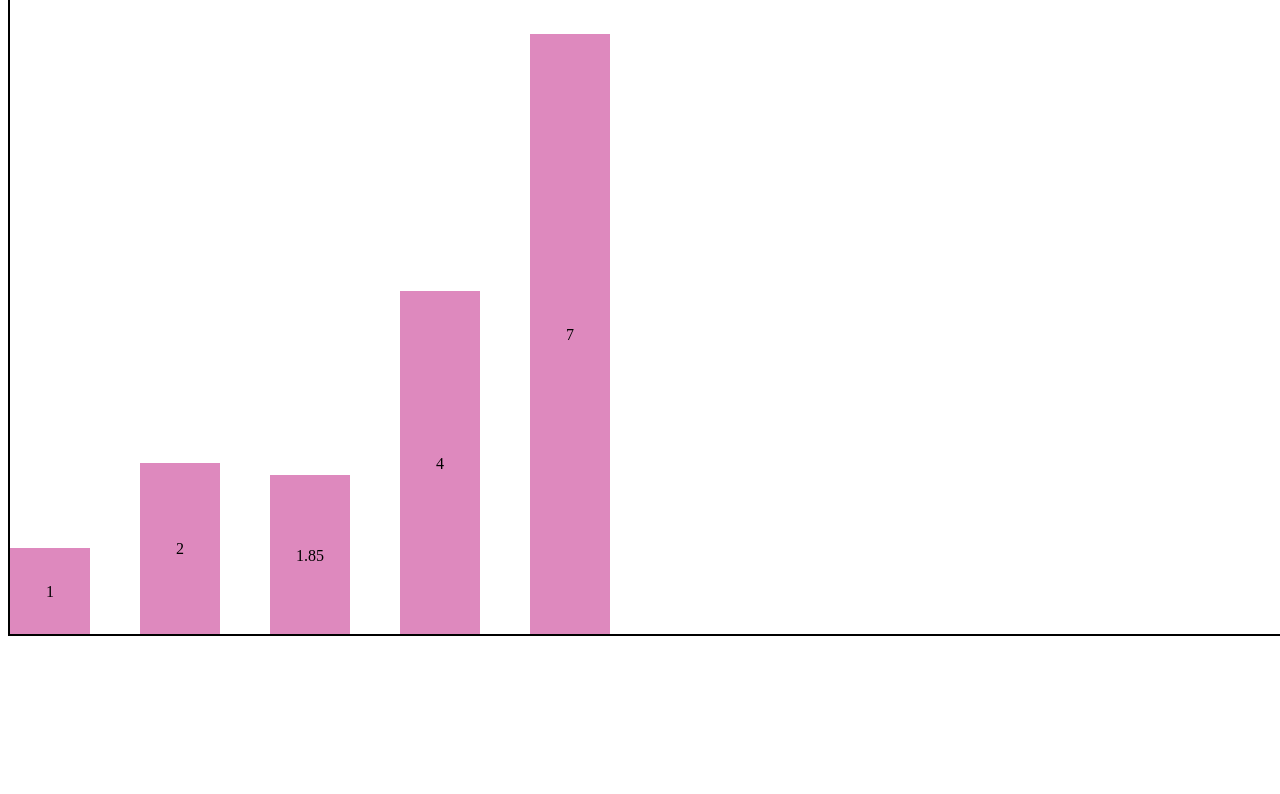
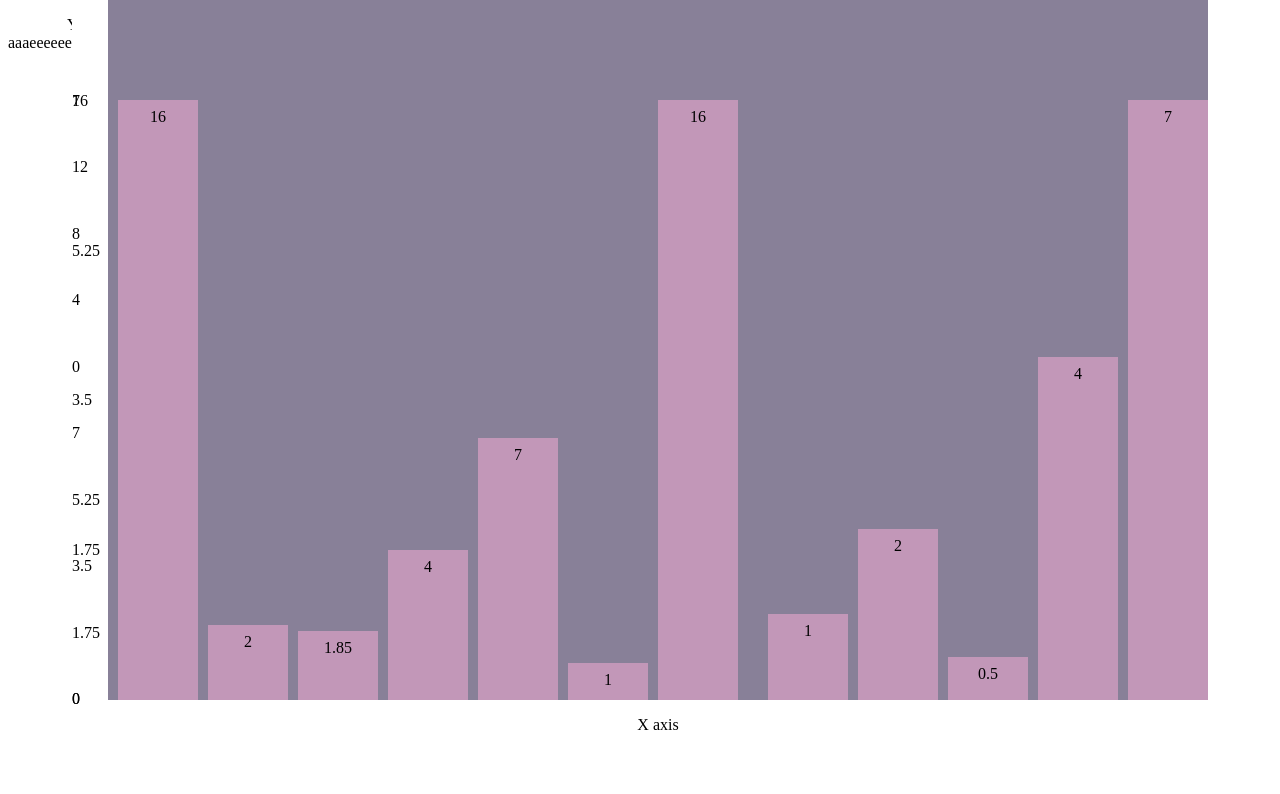
Before and after one commit to otrachea/bar-chart, a website: page index.html in a window 1280 px wide. Shown: the part 72-866 px from the top of the page. Before the commit the page ends 808 px from the top, so only its background shows below. Drawn offline with nearby package versions, Linux system fonts and the light colour scheme.

Commit message:
drawBarChart can successfully draw only 1 graph at a time

```diff
--- a/index.html
+++ b/index.html
@@ -1,5 +1,6 @@
 <!DOCTYPE html>
 <html lang="en">
+
 <head>
   <meta charset="UTF-8">
   <meta http-equiv="X-UA-Compatible" content="IE=edge">
@@ -9,7 +10,10 @@
   <script src="scripts.js" defer></script>
   <title>Document</title>
 </head>
+
 <body>
-  <div class="container"></div>
+  <div class="container" id="container1"></div>
+  <div class="container" id="container2"></div>
 </body>
+
 </html>
--- a/scripts.js
+++ b/scripts.js
@@ -1,36 +1,90 @@
 function getyMax(data, options) {
-  let max = ('yMax' in options) ? options.yMax : Math.max(...data);
+  let max;
+  ('yMax' in options && options.yMax !== null) ?
+    max = options.yMax :
+    max = Math.max(...data);
+
+  // let max = ('yMax' in options) ? (options.yMax) : Math.max(...data);
   return max;
 }
 
 function setBarColor(options) {
-  ('barColor' in options) ?
+  ('barColor' in options && options.barColor !== null) ?
     $('.bar').css('background-color', `#${options.barColor}`) :
     $('.bar').css('background-color', `#C297B8`);
 }
 
 function setBarLabelPosition(options) {
-  if ('barLabelPosition' in options) {
+  if ('barLabelPosition' in options && options.barLabelPosition !== null) {
     if (options.barLabelPosition === 'center') {
       $('.bar-label').css('top', `calc(50% - 0.5em)`);
     } else if (options.barLabelPosition === 'bottom') {
-      $('.bar-label').css('top', `calc(100% - 1em)`);
+      $('.bar-label').css('top', `calc(100% - 1.5em)`);
     } else { // options.barLabelPosition === 'top'
-      $('.bar-label').css('top', 0);
+      $('.bar-label').css('top', '0.5em');
     }
+  } else {
+
+    $('.bar-label').css('top', '0.5em');
   }
 }
 
 function setBarLabelColor(options) {
-  ('barLabelColor' in options) ?
+  ('barLabelColor' in options && options.barLabelColor !== null) ?
     $('.bar-label').css('color', `#${options.barLabelColor}`) :
     $('.bar-label').css('color', `#000000`);
 }
 
 function setBarSpacing(options) {
-  ('barSpacing' in options) ?
-    $('.bar').css('margin-right', `${options.barSpacing}px`) :
-    $('.bar').css('margin-right', `10px`);
+  if ('barSpacing' in options && options.barSpacing !== null) {
+    $('.bar').css('margin-left', `${options.barSpacing}px`);
+    $('.bar').last().css('margin-right', `${options.barSpacing}px`);
+  } else {
+    $('.bar').css('margin-left', `10px`);
+    $('.bar').last().css('margin-right', '10px');
+  }
+}
+
+function setAxesNames(options) {
+  if ('yAxisName' in options && options.yAxisName !== null) {
+    $(`<div class='y-axis-label'><p>${options.yAxisName}</p></div>`).insertBefore(".graph-container");
+  }
+  if ('xAxisName' in options && options.xAxisName !== null) {
+    $(`<div class='x-axis-label'><p>${options.xAxisName}</p></div>`).insertBefore(".graph-container");
+  }
+}
+
+function setTitleFontSize(options) {
+  if ('titleFontSize' in options && options.titleFontSize !== null) {
+    $('.title > h1').css('font-size', options.titleFontSize);
+  }
+}
+
+function setTitleFontColor(options) {
+  if ('titleFontColor' in options && options.titleFontColor !== null) {
+    $('.title > h1').css('color', `#${options.titleFontColor}`);
+  }
+}
+
+function setTitle(options) {
+  if ('title' in options && options.title !== null) {
+    $(`<div class='title'><h1>${options.title}</h1></div>`).insertBefore(".y-axis-label");
+  } else if (options.title === null) {
+    $(`<div class='title'><h1>Title</h1></div>`).insertBefore(".y-axis-label");
+  } else {
+    $(`<div class='title'></div>`).insertBefore(".y-axis-label");
+  }
+  setTitleFontSize(options);
+  setTitleFontColor(options);
+}
+
+function drawMarkers(options, max) {
+  $(`<div class='markers-container'></div>`).insertBefore('.graph-container');
+  let temp;
+  for (let i = 4; i >= 0; i--) {
+    $('.markers-container').append(`<div class='marker'>${max * (i / 4)}</div>`);
+    $(`.marker:nth-child(${5 - i})`).css('margin-right', '0.5em');
+  }
 }
 
 function drawBarChart(data, options, element) {
@@ -40,6 +94,8 @@ function drawBarChart(data, options, element) {
   // SETS Y AXIS MAX VALUE
   let max = getyMax(data, options);
 
+  element.append("<div class='graph-container'></div>");
+
   // DRAWS ACTUAL BARS
   data.forEach((dataPoint, index) => {
     if ('xLabels' in options) {
@@ -47,10 +103,12 @@ function drawBarChart(data, options, element) {
     } else {
       dataPoints.push({ 'label': dataPoint, 'value': dataPoint });
     }
-    element.append($(`<div><span class="bar-label">${dataPoints[index].value}</span></div>`)
+    $('.graph-container').append($(`<div><span class="bar-label">${dataPoints[index].value}</span></div>`)
       .addClass('bar')
       .css('height', `calc(600px * (${dataPoint} / ${max}))`));
   });
+
+  // SETS WIDTH OF BAR
   $('.bar').css('width', `calc(400px / ${data.length})`);
 
   // SETS COLOUR OF BAR
@@ -66,25 +124,26 @@ function drawBarChart(data, options, element) {
   setBarSpacing(options);
 
   // SET BAR CHART AXES NAMES
+  setAxesNames(options);
 
+  // SETS CHART TITLE + FONT SIZE + FONT COLOUR
+  setTitle(options);
 
-
-
-  // SETS CHART TITLE
-
-
-  // SETS CHART TITLE FONT SIZE
-
-
-  // SETS CHART TITLE FONT COLOUR
+  // SETS Y AXIS MARKERS
+  drawMarkers(options, max);
 }
 
-drawBarChart([1, 2, 1.85, 4, 7], {
-  'yMax': 7,
+drawBarChart([16, 2, 1.85, 4, 7, 1, 16], {
+  'yMax': null,
   'xLabels': ['a', 'b', 'c', 'd', 'e'],
   'barColor': 'DE89BE',
   'barLabelPosition': 'center',
-  'barSpacing': 50,
-  // 'barLabelColor': '40434E'
-}, $('div'));
-// drawBarChart([1, 2, 0.5, 4, 7], {}, $('div'));
+  'barSpacing': 20,
+  'barLabelColor': '40434E',
+  'xAxisName': 'X axis',
+  'yAxisName': 'Y axis humina humina aaaeeeeeeeeeeeeeeeeeeeeeeeeeeeeeeeeee',
+  'title': 'Fuck this graph',
+  'titleFontSize': '30px',
+  'titleFontColor': null, //344055
+}, $('#container1'));
+drawBarChart([1, 2, 0.5, 4, 7], {}, $('#container2'));
--- a/style.css
+++ b/style.css
@@ -8,7 +8,15 @@ html, body {
 }
 
 .container {
-  border: 2px black solid;
+  /* border: 2px orange solid; */
+  display: grid;
+  grid-template-columns: 4em max-content min-content;
+  grid-template-rows: 4em auto 4em;
+}
+
+.graph-container {
+  /* border: 2px black solid; */
+  background-color: #888098;
   /* width: 500px; */
   height: 700px;
   /* display: block; */
@@ -16,6 +24,8 @@ html, body {
   display: flex;
   /* justify-content: space-evenly; */
   align-items: flex-end;
+  grid-column: 3 / span 1;
+  grid-row: 2 / span 1;
 }
 
 .bar {
@@ -31,3 +41,45 @@ html, body {
   /* color */
   /* top: 50%; */
 }
+
+.y-axis-label {
+  /* border: 2px blue solid; */
+  grid-column: 1 / span 1;
+  grid-row: 2 / span 1;
+  overflow: hidden;
+  text-align: center;
+  display: flex;
+}
+
+.y-axis-label > p {
+  writing-mode: sideways-lr;
+}
+
+.x-axis-label {
+  /* border: 2px green solid; */
+  grid-column: 3 /span 1;
+  grid-row: 3 / span 1;
+  text-align: center;
+}
+
+.title {
+  /* border: 2px purple solid; */
+  grid-column: 3 / span 1;
+  grid-row: 1 / span 1;
+  display: flex;
+  /* text-align: center; */
+  justify-content: center;
+  align-items: center;
+}
+
+.markers-container {
+  /* border: 2px red solid; */
+  grid-column: 2 / span 1;
+  grid-row: 2 / span 1;
+  height: calc(600px + 1em);
+  position: relative;
+  bottom: calc(-100px + 0.5em);
+  display: flex;
+  justify-content: space-between;
+  flex-direction: column;
+}
```
